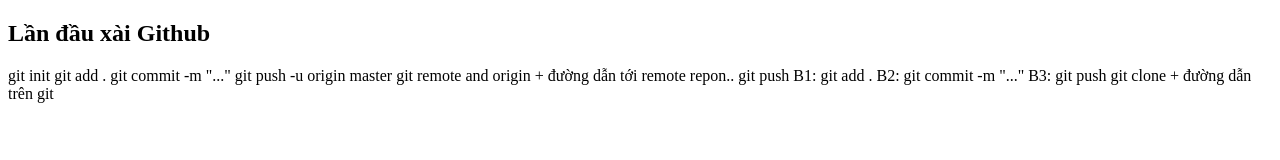
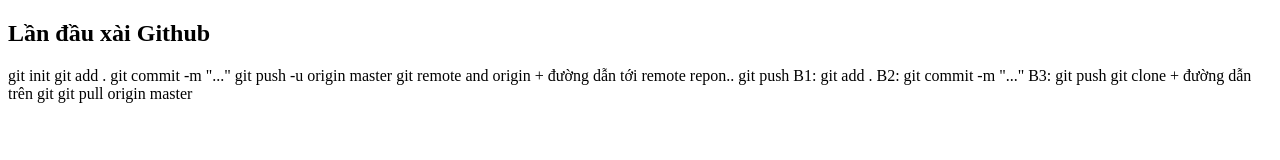
Before and after one commit to NHNSang/demogit, a plain HTML site: page index.html in a window 1280 px wide. Drawn offline with Linux system fonts and the light colour scheme.

Commit message:
update html NHNSang

```diff
--- a/index.html
+++ b/index.html
@@ -28,5 +28,8 @@
 
     <!-- Câu lệnh clone khi mất tệp -->
     git clone + đường dẫn trên git
+
+    <!-- Lệnh pull đưa thư mục về  -->
+    git pull origin master
 </body>
 </html>
```
